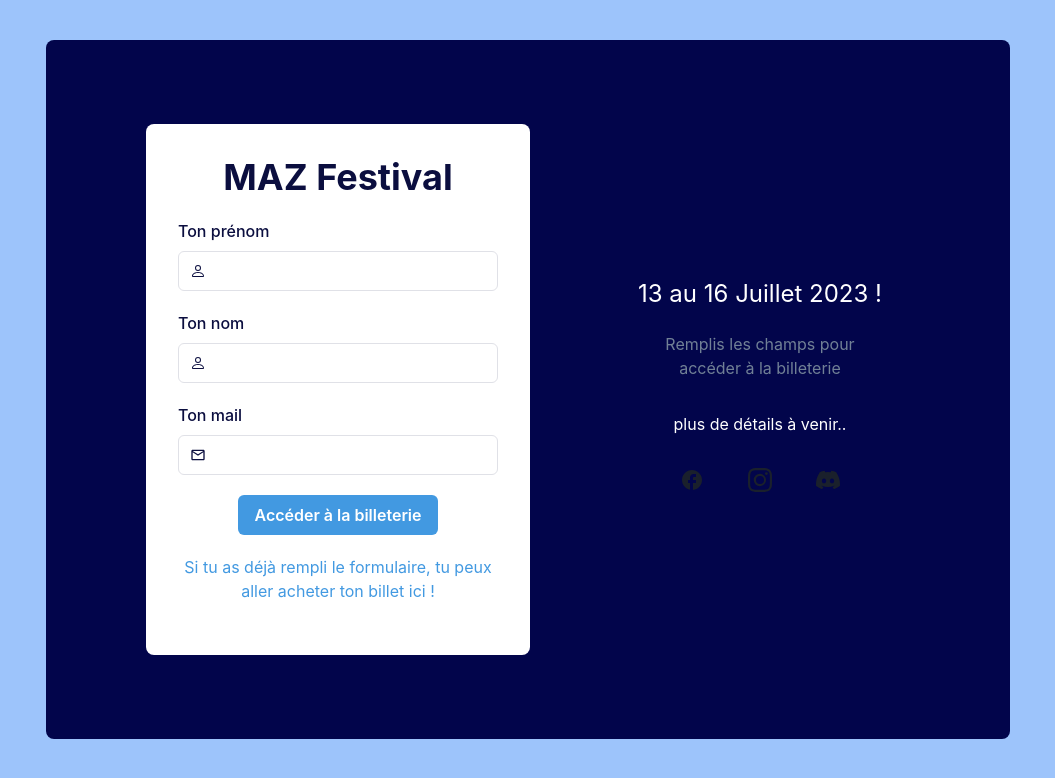
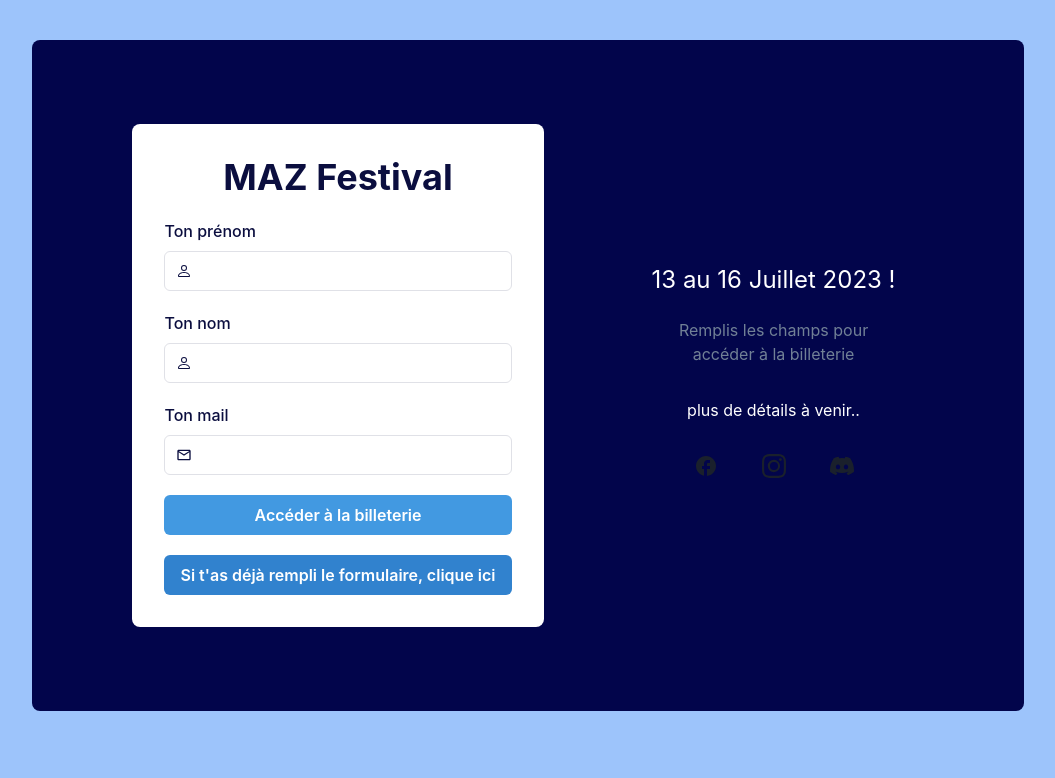
Before and after one commit to Erwan33800/mazfestival, a Next.js app: page / in a window 1280 px wide. Shown: the top 778 px of the page, without its empty margins (112-1167 px from the left). Built offline with nearby package versions, Linux system fonts and the light colour scheme.

Commit message:
finish fix modal form

```diff
--- a/components/FormMaz.js
+++ b/components/FormMaz.js
@@ -16,6 +16,7 @@ import { MdOutlineEmail } from "react-icons/md";
 import { BsPerson } from "react-icons/bs";
 import axios from "axios";
 import { useState } from "react";
+import ModalFormBillet from "./ModalFormBillet";
 
 export default function FormMaz() {
   const [fname, setFname] = useState("");
@@ -104,6 +105,7 @@ export default function FormMaz() {
           <Button
             colorScheme="blue"
             bg="blue.400"
+            w={'100%'}
             color="white"
             _hover={{
               bg: "blue.500",
@@ -113,18 +115,7 @@ export default function FormMaz() {
           >
             Accéder à la billeterie
           </Button>
-          <Text textAlign={"center"} color={"gray.500"} w={80} mb={5}>
-            <Link
-              href="https://lydia-app.com/pots?id=73824-maz-2023"
-              color="blue.400"
-              _hover={{
-                color: "blue.500",
-              }}
-            >
-              Si tu as déjà rempli le formulaire, tu peux aller acheter ton
-              billet ici !
-            </Link>
-          </Text>
+          <ModalFormBillet />
         </VStack>
       </Box>
     </Box>
--- /dev/null
+++ b/components/ModalFormBillet.js
@@ -0,0 +1,69 @@
+import React from "react";
+import {
+  Modal,
+  ModalOverlay,
+  ModalContent,
+  ModalHeader,
+  ModalCloseButton,
+  ModalBody,
+  Button,
+  ModalFooter,
+  useDisclosure,
+  Text,
+  Link,
+  Box,
+} from "@chakra-ui/react";
+import { useState } from "react";
+
+function ModalFormBillet({}) {
+  const { isOpen, onOpen, onClose } = useDisclosure();
+
+  const urlLydia = "https://lydia-app.com/pots?id=73824-maz-2023";
+  return (
+    <>
+      <Button colorScheme="blue" onClick={onOpen}>
+        Si t'as déjà rempli le formulaire, clique ici
+      </Button>
+
+      <Modal isOpen={isOpen} onClose={onClose} isCentered>
+        <ModalOverlay />
+        <ModalContent>
+          <ModalHeader>Maziste avéré</ModalHeader>
+          <ModalCloseButton />
+          <ModalBody>
+            <Box>
+              <Text textAlign={"center"} color={"black"} w={80} mb={5}>
+                Attention, il faut impérativement avoir rempli le formulaire
+                pour avoir accès à la billetterie ! <br />
+                <br />
+                Mais si tu fais partie des plus rapides qui ont déjà rempli le
+                formulaire mais non pas pris leur billet, pas de panique !{" "}
+                <br />
+                <br />
+                Tu peux tranquillement te rendre sur le lien suivant : <br/>
+                <Link
+                  href="https://lydia-app.com/pots?id=73824-maz-2023"
+                  color="blue.400"
+                  _hover={{
+                    color: "blue.500",
+                  }}
+                >
+                  {" "}
+                  https://lydia-app.com/pots?id=73824-maz-2023
+                </Link>
+              </Text>
+            </Box>
+          </ModalBody>
+
+          <ModalFooter>
+            <Button colorScheme="red" onClick={onClose}>
+              Annuler
+            </Button>
+          </ModalFooter>
+        </ModalContent>
+      </Modal>
+    </>
+  );
+}
+
+export default ModalFormBillet;
```
